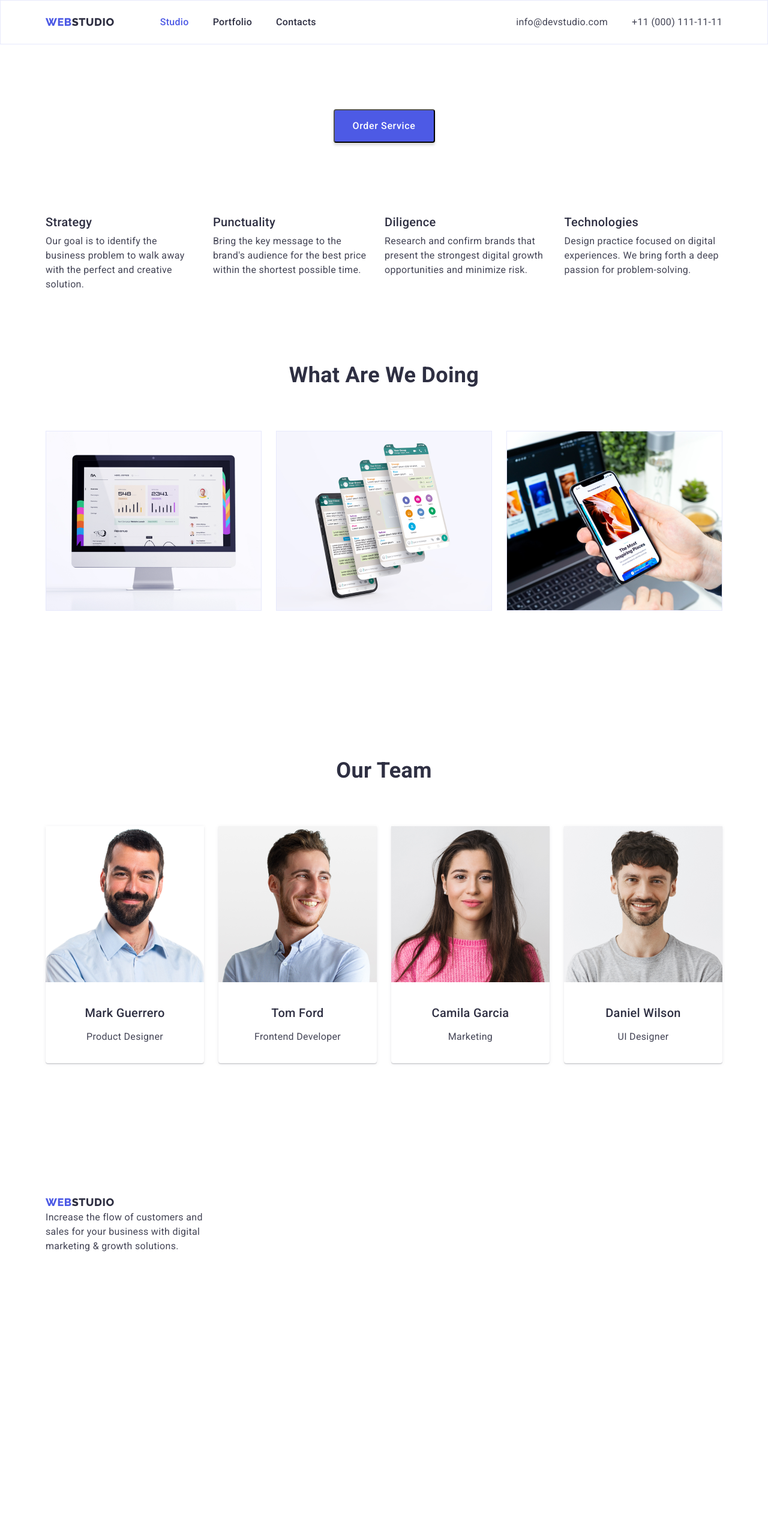
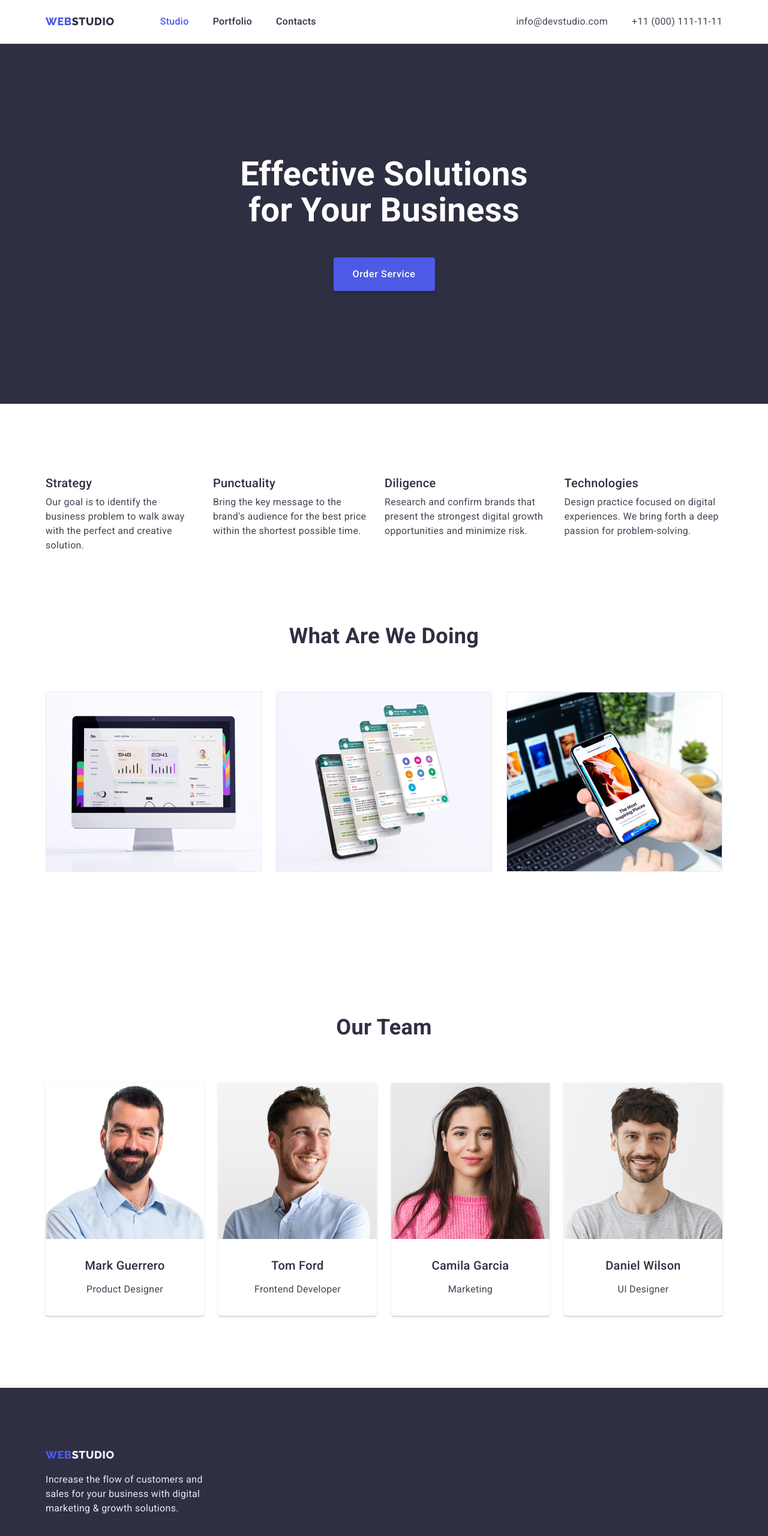
Before and after one commit to Ramon1108/goit-markup-hw-03, a plain HTML site: page index.html in a window 1280 px wide. Shown: the whole page at 60% size. Before the commit the page ends 2189 px from the top, so only its background shows below. Drawn offline with nearby package versions, Linux system fonts and the light colour scheme.

Commit message:
HW #3
correction of mistake

```diff
--- a/css/styles.css
+++ b/css/styles.css
@@ -14,6 +14,7 @@
     --btn-color: #4D5AE5;
     --logo-color: #2E2F42;
     --btn-bacground-color: #F4F4FD;
+    --footer-text-color: #E7E9FC;
 }
 
 body {
@@ -30,6 +31,11 @@ body {
     margin: 0;
 }
 
+img {
+    display: block;
+    max-width: 100%;
+    height: auto;
+}
 p {
     margin-top: 0;
     margin-bottom: 0;
@@ -54,21 +60,26 @@ p {
     width: 1158px;
     padding-right: 15px;
     padding-left: 15px;
+    padding-bottom: 120px;
+    padding-top: 120px;
     /* outline: 2px solid tomato; */
 }
 
 /* site nav */
-.nav-addres {
-    border: 1px solid #E7E9FC;
+header {
+    border-bottom: 1px solid #E7E9FC;
+    padding-top: 24px;
+    padding-bottom: 24px;
 }
 .main-nav {
     display: flex;
    justify-content: space-between;
 }
-.nav-addres .container {
-    padding-top: 24px ;
-    padding-bottom: 24px ;
+.container.main-nav{
+    padding-top: 0px;
+    padding-bottom: 0px;
 }
+
 .site-nav {
     display: flex;
 }
@@ -86,6 +97,8 @@ p {
     font-size: 16px;
     line-height: 1.5;
     text-decoration: none;
+    padding-top:24px ;
+    padding-bottom: 24px;
    }
 .site-nav .link.current{
     color: var(--btn-color);
@@ -118,9 +131,14 @@ color: var(--active-color);
 /* hero */
 .hero {
 text-align: center;
-margin-bottom: 120px;
+padding-top: 188px;
+padding-bottom: 188px;
+background-color: var(--title-text-color);
 }
 .hero-title {
+    width: 494px;
+    margin-left: auto;
+    margin-right: auto;
     margin-top:0 ;
     margin-bottom: 48px;
     color:var(--primery-bg-color) ;
@@ -146,6 +164,7 @@ margin-bottom: 120px;
     height: 56px;
     box-shadow: 0px 4px 4px rgba(0, 0, 0, 0.15);
     border-radius: 4px;
+    border: none;
 }
 
 .button-index:hover,
@@ -163,10 +182,7 @@ background-color: var(--active-color);
     text-transform: capitalize;
 }
 /* features */
-.container.features,
-.container.doing {
-margin-bottom: 120px;
-}
+
 .feature-list .title,
 .team-list .title {
     margin-top: 0;
@@ -190,12 +206,11 @@ line-height: 1.2;
     display: flex;
     justify-content: space-between;
 }
+.container.doing {
+    padding-top: 0px;
+}
 
 /* team */
-.container.team {
-    padding-top: 120px ;
-    padding-bottom: 120px;
-}
 .team-list {
     display: flex;
     justify-content: space-between;
@@ -209,24 +224,33 @@ line-height: 1.2;
         flex-direction: column;
         justify-content: center;
         align-items: center;
-        padding: 0px;
         gap: 8px;
-       margin: 32px 16px;
+       padding: 32px 16px;
 }
 
 
 /* footer */
-.container.footer {
+footer {
     padding-top: 100px;
     padding-bottom: 100px;
+    background-color: var(--title-text-color);
+}
+.container.footer {
+    padding-top: 0px;
+    padding-bottom: 0px;
+}
+.footer-logo {
+    margin-bottom: 16px;
+}
+.footer-logo .logosecond{
+color: var(--btn-bacground-color);
 }
 .footer-discription{
     max-width: 264px;
+    color:var(--footer-text-color);
 }
 /* portfolio  */
-.container.portfolio{
-    margin-bottom: 120px;
-}
+
 .btn-portfolio {
     background-color: var(--btn-bacground-color);
     color: var(--btn-color);
@@ -242,7 +266,7 @@ line-height: 1.2;
     cursor: pointer;
     height: 48px;
     border: 1px solid #E7E9FC;
-    box-shadow: 0px 4px 4px rgba(0, 0, 0, 0.25);
+    /* box-shadow: 0px 4px 4px rgba(0, 0, 0, 0.25); */
     border-radius: 4px;
     padding: 12px 24px;
 }
@@ -264,10 +288,12 @@ line-height: 1.2;
     color: var(--title-text-color);
     text-decoration: none;
 }
+.container.portfolio{
+    padding-top:96px;
+}
 .list.buttons{
     display: flex;
     justify-content: center;
-    margin-top: 96px;
     margin-bottom: 72px;
 }
 .list.buttons .item + .item{
@@ -295,18 +321,13 @@ line-height: 1.2;
     border-left:1px solid #E7E9FC ;
     border-right:1px solid #E7E9FC ;
     border-bottom:1px solid #E7E9FC ;
-       display: flex;
-        flex-direction: column;
-        justify-content: center;
-        align-items: flex-start;
-        padding: 32px 16px;
-        gap: 8px;
-}
+    padding: 32px 16px;
+ }
 .list.apps .item:hover,
 .list.apps .item:focus {
     box-shadow: 0px 4px 4px rgba(0, 0, 0, 0.25);
 }
 .apps .title-item {
     margin-top: 0px;
-    margin-bottom: 0px;
+    margin-bottom: 8px;
 }
--- a/index.html
+++ b/index.html
@@ -180,9 +180,11 @@
     </main>
     <footer>
       <div class="container footer">
-        <a href="./index.html" class="logofirst"
-          >Web<span class="logosecond">Studio</span></a
-        >
+        <div class="footer-logo">
+          <a href="./index.html" class="logofirst"
+            >Web<span class="logosecond">Studio</span></a
+          >
+        </div>
         <p class="footer-discription">
           Increase the flow of customers and sales for your business with
           digital marketing & growth solutions.
```
Also changed, not shown: portfolio.html (+9 -7 lines).
